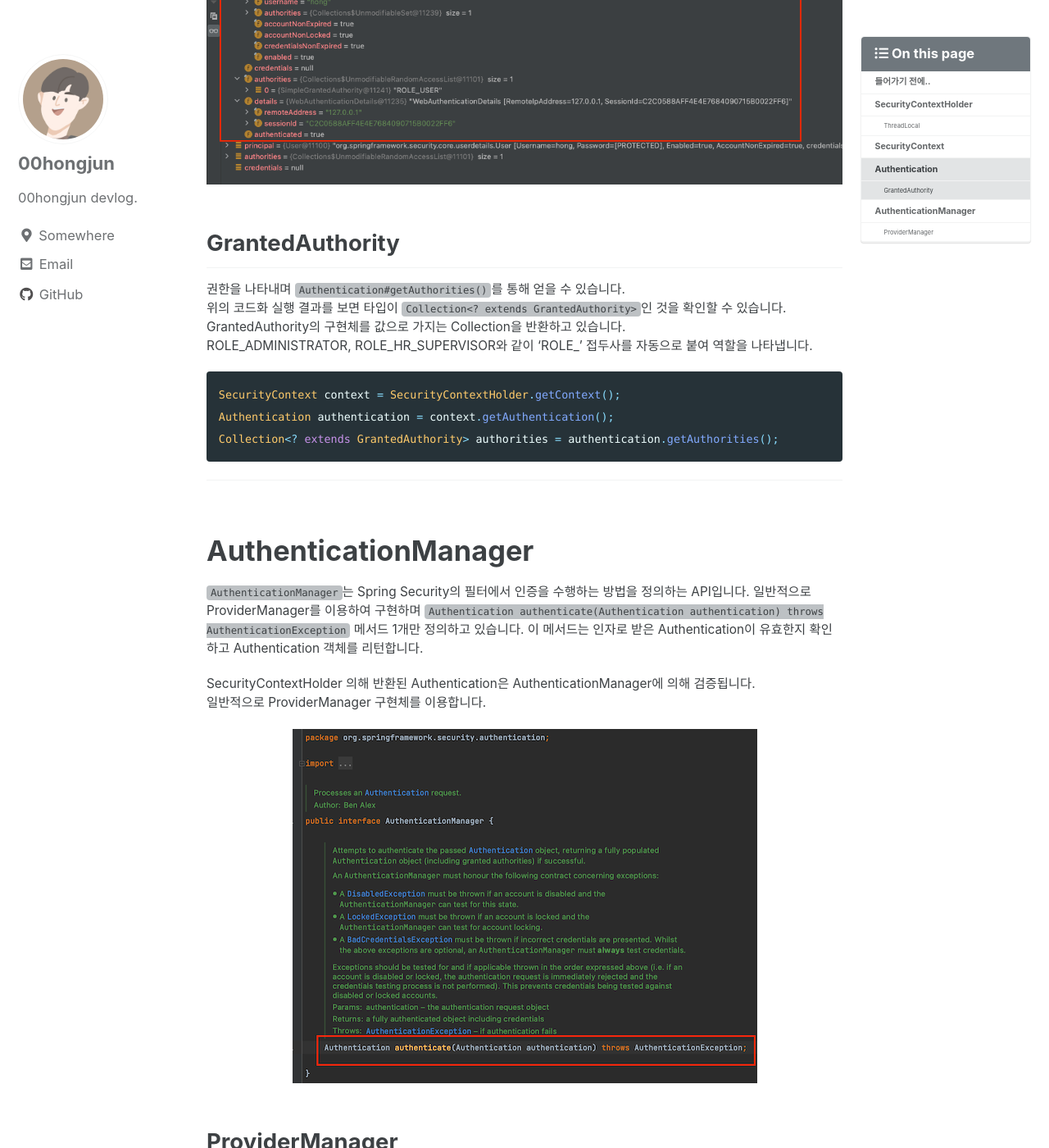
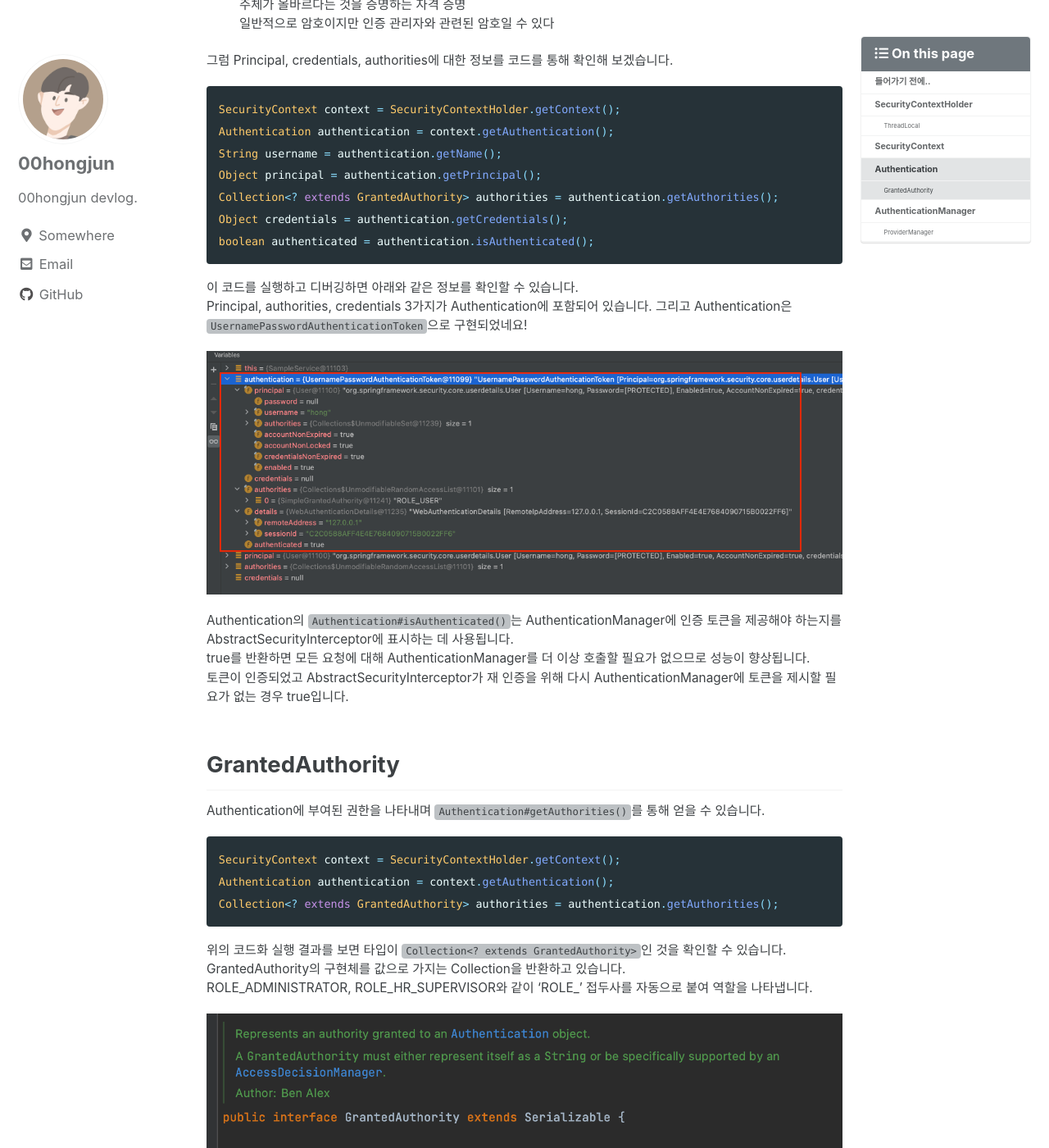
Before and after one commit to 00hongjun/00hongjun.github.io, a Jekyll site: the page built from _posts/spring/2021-05-16-securitycontextholder.md, in a window 1280 px wide and 1400 px high, scrolled down 6626 px. Shown: the whole window at 82% size. Built offline with Jekyll 4.4.1, drawn with Linux system fonts in a browser that asks for light colours; cached includes are drawn as plain includes; comment, search, counter and statistics services are not loaded; some of the changed text lies outside the part shown.

Commit message:
securicontextholder posting

````diff
--- a/_posts/spring/2021-05-16-securitycontextholder.md
+++ b/_posts/spring/2021-05-16-securitycontextholder.md
@@ -17,7 +17,7 @@ toc_sticky: true
 <img src="{{ '/assets/images/spring/spring-logo.png'}}" alt="" class="align-center">
 
 spring security의 [Authentication](https://docs.spring.io/spring-security/site/docs/current/reference/html5/#servlet-authentication)(인증)의 `SecurityContextHolder`에 대한 겉핥기!
-Servlet Applications에서 동작하는 인증 방식에 대해 간단하게 정리 하며 [Reactive Applications](https://docs.spring.io/spring-security/site/docs/current/reference/html5/#reactive-applications)에 관한 정보는 링크를 확인해 주세요.
+Servlet Applications에서 동작하는 인증 방식에 대해 간단하게 정리하며 [Reactive Applications](https://docs.spring.io/spring-security/site/docs/current/reference/html5/#reactive-applications)에 관한 정보는 링크를 확인해 주세요.
 
 
 
@@ -64,7 +64,7 @@ spring boot의 기본 설정을 사용 한다면 `springSecurityFilterChain` fil
 
 시큐리티의 메인이라고 할 수 있는 SecurityContextHolder입니다.
 `SecurityContextHolder`는 시큐리티가 인증한 내용들을 가지고 있으며, `SecurityContext`를 포함하고 있고 SecurityContext를 현재 스레드와 연결해 주는 역할을 합니다.
-`ThreadLocal`의 전략을 SecurityContextHolder에서 설정 할 수 있습니다.
+`ThreadLocal`의 전략을 SecurityContextHolder에서 설정할 수 있습니다.
 
 docs에서는 아래와 같이 SecurityContext 생성과 Authentication 생성을 보여주지만 설명은 일단 패스!
 ```java
@@ -78,7 +78,7 @@ SecurityContextHolder.setContext(context);
 
 <br>
 
-시큐리티를 사용하는 이유중 하나는 인증된 사용자 정보를 확인하는것 일것이고, 인증된 사용자의 정보는 아래와 같이 SecurityContextHolder를 통해 확인이 가능 합니다.
+시큐리티를 사용하는 이유 중 하나는 인증된 사용자 정보를 확인하는 것 일 것이고, 인증된 사용자의 정보는 아래와 같이 SecurityContextHolder를 통해 확인이 가능합니다.
 
 ```java
 SecurityContext context = SecurityContextHolder.getContext();
@@ -90,24 +90,27 @@ Object credentials = authentication.getCredentials();
 boolean authenticated = authentication.isAuthenticated();
 ```
 
-시큐리티는 같은 thread의 application 내에서 어디서든 SecurityContextHolder의 인증 정보를 확인 가능하도록 구현 되어 있습니다.
+시큐리티는 같은 thread의 application 내에서 어디서든 SecurityContextHolder의 인증 정보를 확인 가능하도록 구현되어 있습니다.
 어디서든 인증 정보를 확인 가능하도록 도와주는 개념이 `ThreadLocal`입니다.
 
 
 ## ThreadLocal
 
-SecurityContextHolder은 `ThreadLocal`을 이용하여 인증 관련된 정보를 저장합니다.
+SecurityContextHolder은 `ThreadLocal`을 이용하여 인증 관련된 정보(principal, credentials, authenticated)를 저장합니다.
 ThreadLocal에 정보를 저장하여 관리하기 때문에 동일 스레드에서는 항상 같은 인증 정보로 접근 가능합니다.
-그리고 서비스의 메서드에 SecurityContext를 parameter로 주지 않더라고 어디서나 SecurityContext에 접근 가능하게 해줍니다.
+요청 처리가 완료된 thread의 인증 정보는 FilterChainProxy가 clear 하도록 보장하고 있습니다.
+
+
 
 application에 따라 ThreadLocal의 동작 방식을 다르게 설정할 수도 있는데요. SecurityContextHolder의 설정을 이용하여 변경 가능하며 설정값으로는 아래와 같은 값들이 있습니다. [링크](https://docs.spring.io/spring-security/site/docs/current/reference/html5/#servlet-authentication-securitycontextholder)
 * SecurityContextHolder.MODE_THREADLOCAL (default)
 * SecurityContextHolder.MODE_INHERITABLETHREADLOCAL
 * SecurityContextHolder.MODE_GLOBAL
 
-아래는 `SecurityContextHolder.initialize()`의 구현 부분을 캡처한 사진입니다.
+아래는 `SecurityContextHolder#initialize()`의 구현 부분을 캡처한 사진입니다.
 
 <img src="{{'/assets/images/spring/security/securityContextHolder_strategy_init.png'}}" alt="" class="align-center">
+
 
 ---
 
@@ -118,11 +121,13 @@ application에 따라 ThreadLocal의 동작 방식을 다르게 설정할 수도
 <img src="{{'/assets/images/spring/security/securitycontextholder.png'}}" alt="" class="align-center">
 
 위의 사진을 다시 한번 참고하여 `SecurityContext`에 대해 알아보겠습니다.
-SecurityContext는 SecurityContextHolder를 통해 얻을 수 있으며 Authentication 객체를 가지고 있습니다.
-
+SecurityContext는 interface입니다. SecurityContextHolder를 통해 얻을 수 있으며 Authentication을 가지고 있습니다.
+Authentication에 대한 get/set()이 정의되어 있습니다.
 ```java
 SecurityContext context = SecurityContextHolder.getContext();
 ```
+<img src="{{'/assets/images/spring/security/securitycontext.png'}}" alt="" class="align-center">
+
 
 ---
 
@@ -132,11 +137,10 @@ SecurityContext context = SecurityContextHolder.getContext();
 
 자 그럼 SecurityContext가 포함하고 있다는 [Authentication](https://docs.spring.io/spring-security/site/docs/current/api/org/springframework/security/core/Authentication.html)라는 것은 무엇일까요?
 <br>
-첫 번째, 현재 인증된 user를 나타냅니다. 그리고 SecurityContext를 통해 해당 인증 정보를 얻을 수 있습니다.
-두 번째, user의 자격 증명을 제공하기 위한 AuthenticationManager에 대한 입력입니다.
+interface 이며, `AuthenticationManager.authenticate(Authentication)`에 의해 인증된 principal 또는 token을 나타냅니다.
 
 위에 설명하였듯이 Authentication은 인증 정보를 가지고 있습니다. 그럼 인증과 권한, user id 등의 더 자세한 정보는 어떻게 확인할 수 있을까요?
-SecurityContextHolder의 설명에 나와있던 사진에 있듯이 Authentication은 `Principal`, `credentials`, `authorities`을 가지고 있으며 이 3가지를 통해 확인이 가능합니다.
+SecurityContextHolder의 설명에 나와있던 사진에서 알 수 있듯이 Authentication은 `Principal`, `credentials`, `authorities`을 가지고 있으며 이 3가지를 통해 확인이 가능합니다.
 * **Principal**
    user를 식별 하며 '누구?'에 대한 정보
    UserDetailsService에 의해 반환된 [UserDetails](https://docs.spring.io/spring-security/site/docs/current/reference/html5/#servlet-authentication-userdetails)의 instance
@@ -154,6 +158,8 @@ Authentication authentication = context.getAuthentication();
 String username = authentication.getName();
 Object principal = authentication.getPrincipal();
 Collection<? extends GrantedAuthority> authorities = authentication.getAuthorities();
+Object credentials = authentication.getCredentials();
+boolean authenticated = authentication.isAuthenticated();
 ```
 
 이 코드를 실행하고 디버깅하면 아래와 같은 정보를 확인할 수 있습니다.
@@ -161,17 +167,23 @@ Principal, authorities, credentials 3가지가 Authentication에 포함되어
 
 <img src="{{'/assets/images/spring/security/authentication_debug.png'}}" alt="" class="align-center">
 
+Authentication의 `Authentication#isAuthenticated()`는 AuthenticationManager에 인증 토큰을 제공해야 하는지를 AbstractSecurityInterceptor에 표시하는 데 사용됩니다.
+true를 반환하면 모든 요청에 대해 AuthenticationManager를 더 이상 호출할 필요가 없으므로 성능이 향상됩니다.
+토큰이 인증되었고 AbstractSecurityInterceptor가 재 인증을 위해 다시 AuthenticationManager에 토큰을 제시할 필요가 없는 경우 true입니다.
+
 ## GrantedAuthority
 
-권한을 나타내며 `Authentication#getAuthorities()`를 통해 얻을 수 있습니다.
-위의 코드화 실행 결과를 보면 타입이 `Collection<? extends GrantedAuthority>`인 것을 확인할 수 있습니다.  GrantedAuthority의 구현체를 값으로 가지는 Collection을 반환하고 있습니다.
-ROLE_ADMINISTRATOR, ROLE_HR_SUPERVISOR와 같이 'ROLE_' 접두사를 자동으로 붙여 역할을 나타냅니다.
-
+Authentication에 부여된 권한을 나타내며 `Authentication#getAuthorities()`를 통해 얻을 수 있습니다.
 ```java
 SecurityContext context = SecurityContextHolder.getContext();
 Authentication authentication = context.getAuthentication();
 Collection<? extends GrantedAuthority> authorities = authentication.getAuthorities();
 ```
+위의 코드화 실행 결과를 보면 타입이 `Collection<? extends GrantedAuthority>`인 것을 확인할 수 있습니다.  GrantedAuthority의 구현체를 값으로 가지는 Collection을 반환하고 있습니다.
+ROLE_ADMINISTRATOR, ROLE_HR_SUPERVISOR와 같이 'ROLE_' 접두사를 자동으로 붙여 역할을 나타냅니다.
+
+<img src="{{'/assets/images/spring/security/grantedauthority.png
+'}}" alt="" class="align-center">
 
 ---
 
@@ -179,8 +191,10 @@ Collection<? extends GrantedAuthority> authorities = authentication.getAuthoriti
 
 # AuthenticationManager
 
-`AuthenticationManager`는 Spring Security의 필터에서 인증을 수행하는 방법을 정의하는 API입니다.
-일반적으로 ProviderManager를 이용하여 구현하며 `Authentication authenticate(Authentication authentication) throws AuthenticationException` 메서드 1개만 정의하고 있습니다. 이 메서드는 인자로 받은 Authentication이 유효한지 확인하고 Authentication 객체를 리턴합니다.
+`AuthenticationManager`는 Spring Security의 filter가 인증을 수행하는 방법을 정의하는 API입니다.
+반환된 인증은 AuthenticationManager를 호출 한 컨트롤러(\Spring Security의 filter)에 의해 SecurityContextHolder에 설정됩니다.
+
+일반적으로 ProviderManager를 이용하여 구현하며 `Authentication#authenticate()` 메서드 1개만 정의하고 있습니다. 이 메서드는 인자로 받은 Authentication이 유효한지 확인하고 Authentication 객체를 리턴합니다.
 
 SecurityContextHolder 의해 반환된 Authentication은 AuthenticationManager에 의해 검증됩니다.
 일반적으로 ProviderManager 구현체를 이용합니다.
@@ -190,17 +204,23 @@ SecurityContextHolder 의해 반환된 Authentication은 AuthenticationManager
 ## ProviderManager
 
 `ProviderManager`는 AuthenticationManager의 구현체입니다.
-특정 인증 유형을 확인할 수 있는 `AuthenticationProvider`의 List를 가지고 있으며 이 providers를 이용해 인증을 진행합니다.
+특정 인증 유형을 확인할 수 있는 `AuthenticationProvider`의 providers list를 가지고 있습니다.
+list에 포함된 각각의 AuthenticationProvider는 인증 성공 여부를 반환 하는 역할을 합니다.
+
+<img src="{{'/assets/images/spring/security/providermanager.png'}}" alt="" class="align-center">
+
 
 스프링 시큐리티는 AuthenticationProvider interface를 통해 여러 유형의 인증을 지원하고 단일 인증 관리자만(ProviderManager) 노출하면서 매우 구체적인 유형의 인증을 수행할 수 있습니다.
 
-<img src="{{'/assets/images/spring/security/providerManager.png'}}" alt="" class="align-center">
+<img src="{{'/assets/images/spring/security/providermanager_authentication_list.png'}}" alt="" class="align-center">
 
 ProviderManager는 인증 확인을 수행할 수 있는 AuthenticationProvider가 없을 경우 아래 사진과 같이 상위 AuthenticationProvider를 참조할 수도 있습니다.
 
 <img src="{{'/assets/images/spring/security/providermanagers-parent.png'}}" alt="" class="align-center">
 
-ProviderManager는 Authentication에서 반환된 인증에 성공한 객체에서 인증 정보를 지우려고 합니다. 이 동작으로 인해 암호와 같은 정보가 HttpSession에서 필요한 시간보다 오래 보존되지 않는 장점이 있습니다.
+위의 ThreadLocal 설명 부분에서 요청 처리가 완료된 thread의 인증 정보는 FilterChainProxy가 clear 한다고 하였는데요.
+이 clear 하는 역할을 ProviderManager에서 하는 것으로 보입니다.
+ProviderManager는 Authentication에서 반환된 인증에 성공한 객체에서 인증 정보를 clear 하고 이로 인해 암호와 같은 인증 정보가 HttpSession에서 필요한 시간보다 오래 보존되지 않는 장점이 있습니다.
 
 
 ---
````
Also changed, not shown: other parts of _posts/spring/2021-05-16-securitycontextholder.md (+3 -3 lines), assets/images/spring/security/docker.png (deleted), assets/images/spring/security/grantedauthority.png (added), assets/images/spring/security/providerManager.png, assets/images/spring/security/providermanager_authentication_list.png (added), assets/images/spring/security/securitycontext.png (added).
